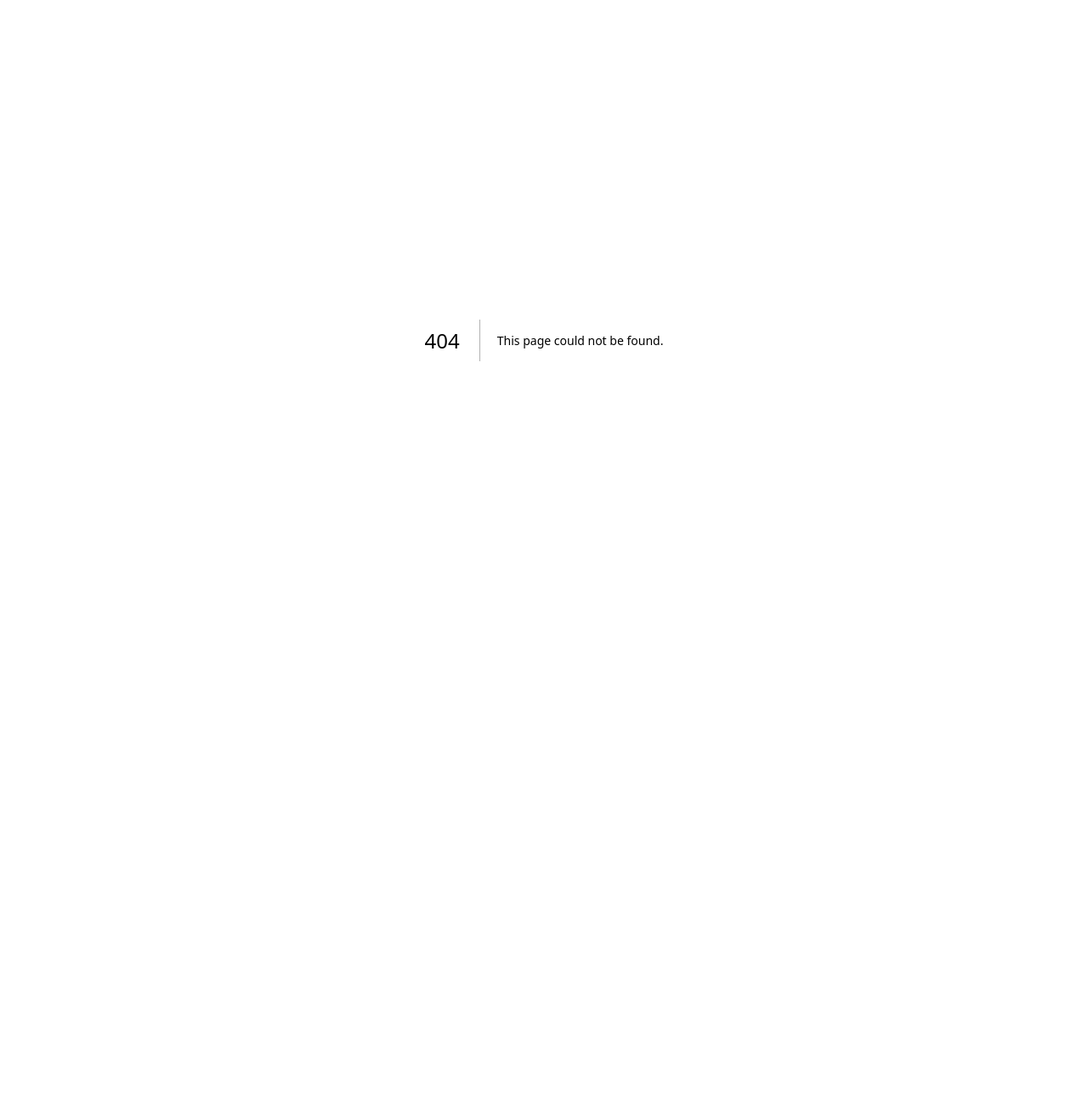
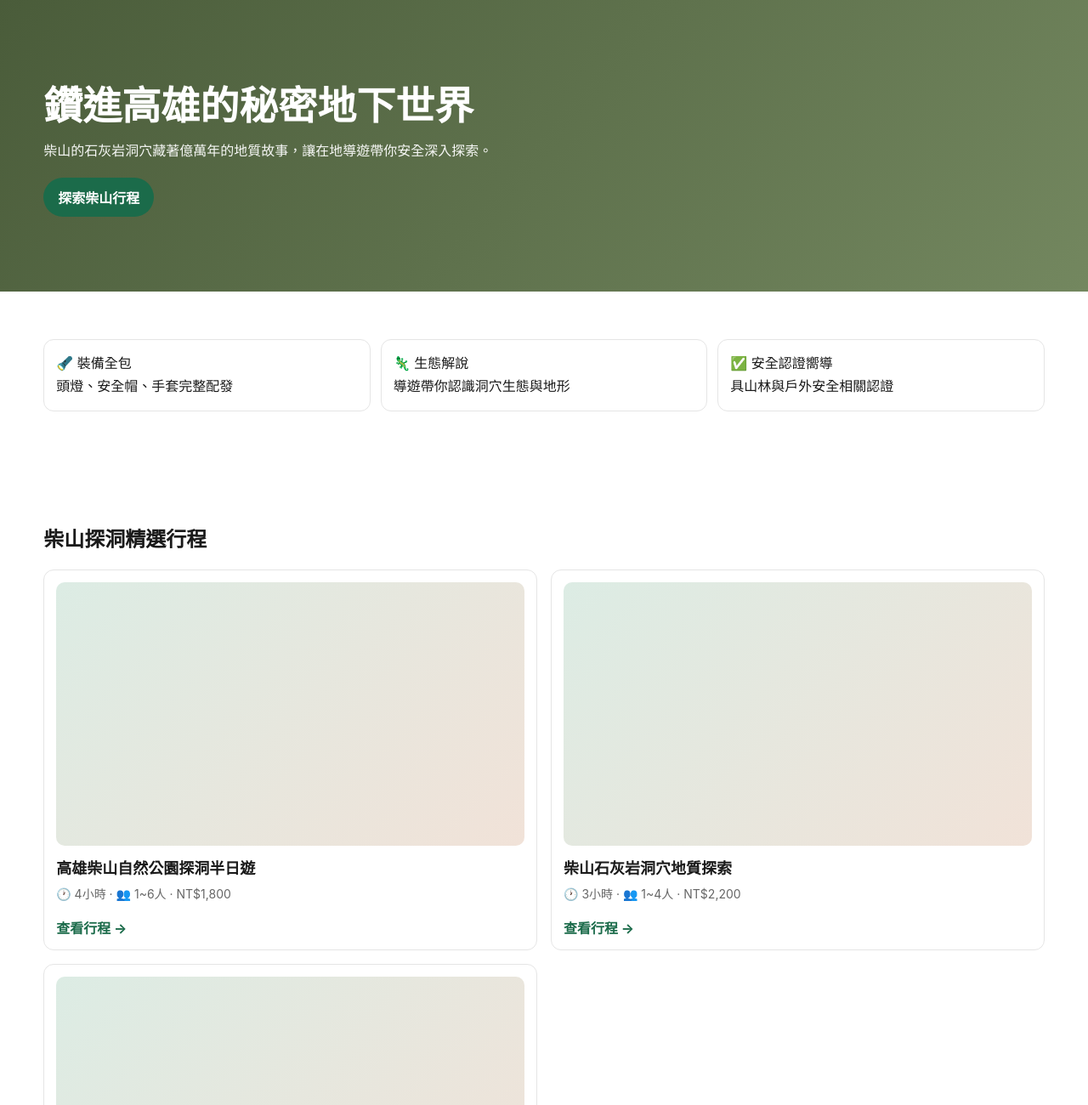
Before and after one commit to smallwei0301/tour-platform, a Next.js app in the folder apps/web/: page /theme/cave-exploration in a window 1280 px wide. Before the commit this address had no page. Shown: the top 1300 px of the page at 85% size. Before the commit the page ends 800 px from the top, so only its background shows below. Built offline with nearby package versions, Linux system fonts and the light colour scheme.

Commit message:
feat(ui): add cave and river theme landing pages

```diff
--- a/apps/web/app/globals.css
+++ b/apps/web/app/globals.css
@@ -150,3 +150,15 @@ a { color: inherit; text-decoration: none; }
 @media (max-width: 1024px) {
   .tp-guide-layout { grid-template-columns: 1fr; }
 }
+
+
+.tp-theme-hero { color: #fff; padding: 88px 0; }
+.tp-theme-hero h1 { margin: 0 0 10px; font-size: clamp(30px, 4vw, 46px); }
+.tp-theme-hero p { max-width: 760px; line-height: 1.7; margin: 0 0 18px; opacity: .95; }
+.tp-theme-river-hero { background: linear-gradient(140deg,#1a4a6b,#2d8b6e); }
+.tp-feature-3col { display: grid; grid-template-columns: repeat(3,minmax(0,1fr)); gap: 12px; }
+.tp-feature-3col article { border: 1px solid var(--tp-border); border-radius: 12px; padding: 14px; background: #fff; line-height: 1.7; }
+
+@media (max-width: 1024px) {
+  .tp-feature-3col { grid-template-columns: 1fr; }
+}
--- /dev/null
+++ b/apps/web/app/theme/cave-exploration/page.tsx
@@ -0,0 +1,56 @@
+import Link from 'next/link';
+
+const caveTours = [
+  { title: '高雄柴山自然公園探洞半日遊', slug: 'chaishan-cave-tour', meta: '🕐 4小時 · 👥 1~6人 · NT$1,800' },
+  { title: '柴山石灰岩洞穴地質探索', slug: 'chaishan-geology', meta: '🕐 3小時 · 👥 1~4人 · NT$2,200' },
+  { title: '柴山親子安全探洞體驗', slug: 'chaishan-family', meta: '🕐 2.5小時 · 👥 1~5人 · NT$1,600' }
+];
+
+export default function CaveExplorationPage() {
+  return (
+    <main>
+      <section className="tp-theme-hero tp-theme-cave">
+        <div className="tp-container">
+          <h1>鑽進高雄的秘密地下世界</h1>
+          <p>柴山的石灰岩洞穴藏著億萬年的地質故事，讓在地導遊帶你安全深入探索。</p>
+          <Link className="tp-btn tp-btn-primary" href="/activities?theme=cave-exploration">探索柴山行程</Link>
+        </div>
+      </section>
+
+      <section className="tp-section">
+        <div className="tp-container tp-feature-3col">
+          <article>🔦 裝備全包<br/>頭燈、安全帽、手套完整配發</article>
+          <article>🦎 生態解說<br/>導遊帶你認識洞穴生態與地形</article>
+          <article>✅ 安全認證嚮導<br/>具山林與戶外安全相關認證</article>
+        </div>
+      </section>
+
+      <section className="tp-section">
+        <div className="tp-container">
+          <h2>柴山探洞精選行程</h2>
+          <div className="tp-card-grid tp-card-grid-activities">
+            {caveTours.map((t) => (
+              <article className="tp-card" key={t.slug}>
+                <div className="tp-card-img" />
+                <h3>{t.title}</h3>
+                <p>{t.meta}</p>
+                <Link className="tp-link" href={`/experiences/${t.slug}`}>查看行程 →</Link>
+              </article>
+            ))}
+          </div>
+        </div>
+      </section>
+
+      <section className="tp-section tp-faq">
+        <div className="tp-container">
+          <h2>探洞前你需要知道</h2>
+          <div className="tp-faq-list">
+            <details open><summary>需要有攀岩經驗嗎？</summary><p>不需要，MVP 路線以初中階安全探索為主。</p></details>
+            <details><summary>適合幾歲的人參加？</summary><p>建議 10 歲以上，實際依行程標示與導遊評估。</p></details>
+            <details><summary>當天要穿什麼？</summary><p>建議防滑鞋、長褲、可活動上衣，避免拖鞋。</p></details>
+          </div>
+        </div>
+      </section>
+    </main>
+  );
+}
```
Also changed, not shown: apps/web/app/theme/river-trekking/page.tsx (added, +56 -0 lines).
